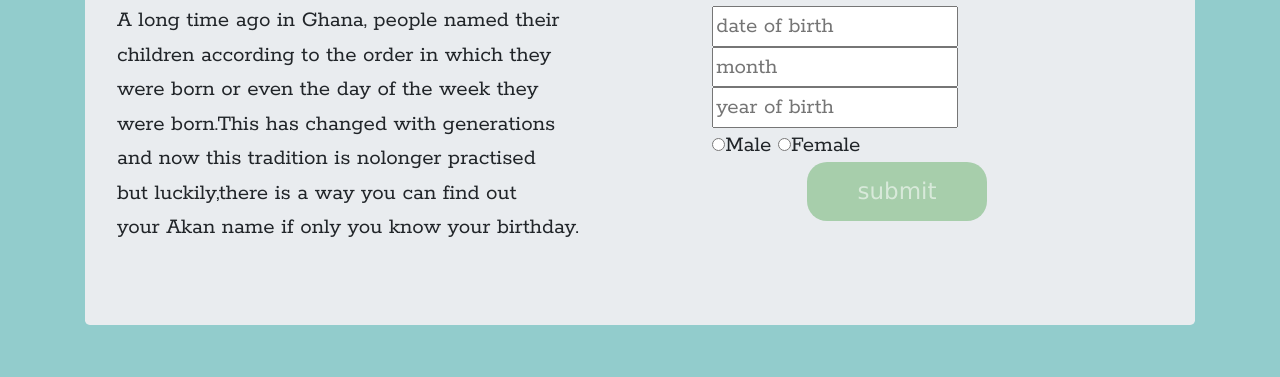
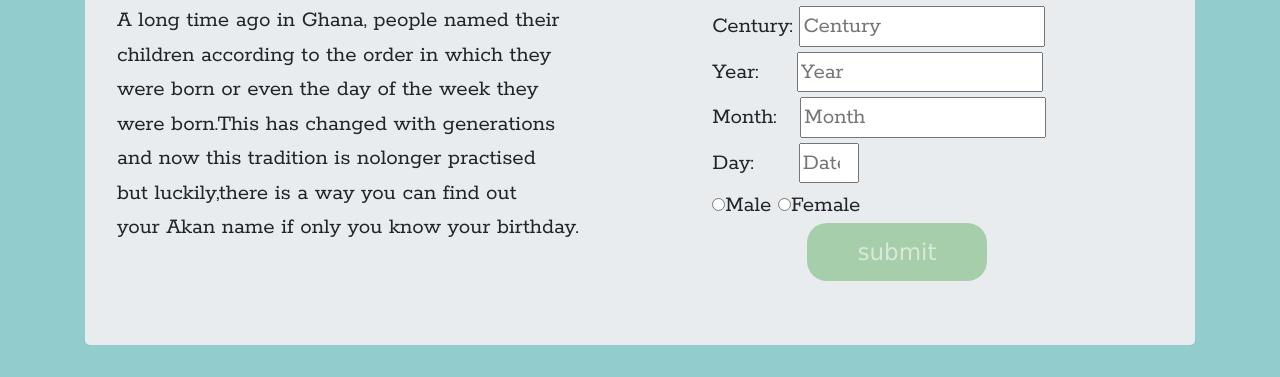
Before and after one commit to margaretwanjiru/AkanNames.github.io, a plain HTML site: page index.html in a window 1280 px wide. Shown: the part 509-886 px from the top of the page. Drawn offline with Linux system fonts and the light colour scheme; a web font is replaced by a local one.

```diff
--- a/index.html
+++ b/index.html
@@ -38,14 +38,22 @@
                     <h3><b>CURIOUS?</b></h3>
                     <h3><strong><i>Fill this form to know your Akan name</i></strong></h3>
                     <div>
-                         <input type="number" id="date"placeholder="date of birth" max="31" required>
+                        <label for ="CC">Century:</label>
+                         <input type="number" id="CC"placeholder="Century" min="16" required>
                     </div>
                    <div>
-                       <input type ="number" id ="month" placeholder ="month"  max ="12" required>
+                       <label for ="YY">Year:</label>
+                       <input type ="number" id ="YY" class="year" placeholder ="Year "  min ="1900" required>
                    </div>
                    <div>
-                       <input type ="number" id ="year" placeholder ="year of birth" min ="1900" required >
+                       <label for ="MM">Month:</label>
+                       <input type ="number" id ="MM" class="month" placeholder ="Month " min ="12" required >
                    </div>
+                   <div>
+                       <label for ="DD">Day:</label>
+                       <input type ="number" id ="DD" class="date" placeholder ="Date of birth" min ="1" max="31" required >
+                   </div>
+
             <div class="gender">
                 <input type ="radio" name ="gender"  value="Male" required>Male
                 <input type="radio" name ="gender" value="Female" required>Female
```
